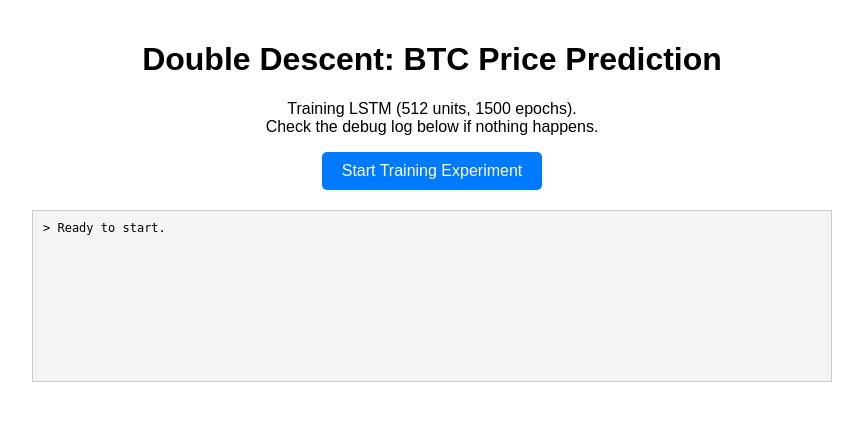
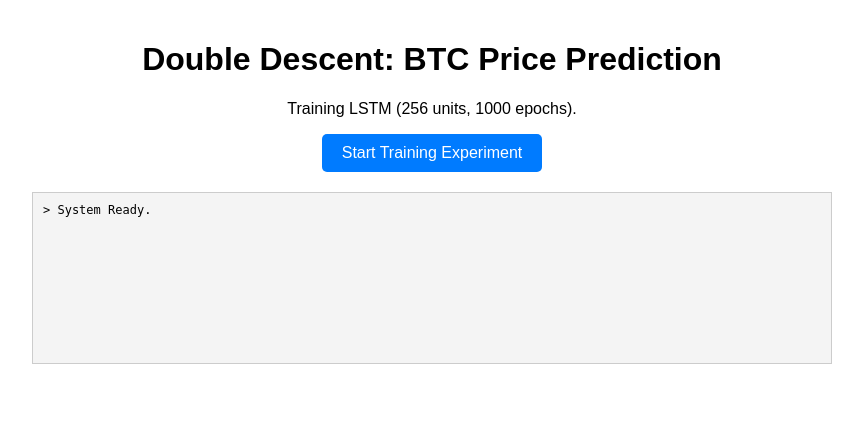
Before and after one commit to constantinbender51-cmyk/Workspace, a Flask app: page / in a window 1280 px wide. Shown: the top 421 px of the page, without its empty margins (208-1071 px from the left). Run offline with Flask 3, Linux system fonts and the light colour scheme.

Commit message:
Update index.html

```diff
--- a/templates/index.html
+++ b/templates/index.html
@@ -3,13 +3,14 @@
 <head>
     <meta charset="UTF-8">
     <meta name="viewport" content="width=device-width, initial-scale=1.0">
-    <title>BTC Double Descent (Debug Mode)</title>
+    <title>BTC Double Descent (Detailed Mode)</title>
     <style>
         body { font-family: sans-serif; max-width: 800px; margin: 0 auto; padding: 20px; }
         .container { text-align: center; }
         #progress-container { display: none; margin: 20px 0; }
         progress { width: 100%; height: 30px; }
         .stats { display: flex; justify-content: space-around; margin-top: 10px; font-size: 0.9em; color: #555; }
+        .sub-stats { font-size: 0.8em; color: #888; margin-top: 5px; }
         button { padding: 10px 20px; font-size: 16px; cursor: pointer; background-color: #007bff; color: white; border: none; border-radius: 5px; }
         button:disabled { background-color: #ccc; }
         #result-container { margin-top: 30px; display: none; }
@@ -32,8 +33,7 @@
     <div class="container">
         <h1>Double Descent: BTC Price Prediction</h1>
         <p>
-            Training LSTM (512 units, 1500 epochs).
-            <br>Check the debug log below if nothing happens.
+            Training LSTM (256 units, 1000 epochs).
         </p>
 
         <button id="startBtn" onclick="startTraining()">Start Training Experiment</button>
@@ -42,9 +42,12 @@
             <h3>Training in Progress...</h3>
             <progress id="progressBar" value="0" max="100"></progress>
             <div class="stats">
-                <span id="epochStatus">Epoch: 0 / 1500</span>
-                <span id="lossStatus">Train Loss: --</span>
-                <span id="valLossStatus">Test Loss: --</span>
+                <span id="epochStatus">Epoch: 0 / 1000</span>
+                <span id="lossStatus">Loss: --</span>
+            </div>
+            <div class="sub-stats">
+                <span id="batchStatus">Batch: 0 / --</span> |
+                <span id="heartbeat">Last Update: --</span>
             </div>
         </div>
 
@@ -57,7 +60,7 @@
         <div id="errorMsg" class="error"></div>
 
         <div class="debug-console" id="debugConsole">
-            <div>> Ready to start.</div>
+            <div>> System Ready.</div>
         </div>
     </div>
 
@@ -74,7 +77,7 @@
         }
 
         async function startTraining() {
-            log("Button clicked. Initializing...");
+            log("Initializing training request...");
 
             const btn = document.getElementById('startBtn');
             const progressContainer = document.getElementById('progress-container');
@@ -88,27 +91,19 @@
             errorMsg.innerText = "";
 
             try {
-                log("Sending POST to /start_training...");
                 const response = await fetch('/start_training', {
                     method: 'POST',
                     headers: { 'Content-Type': 'application/json' }
                 });
 
-                log(`Response received. Status: ${response.status}`);
-
-                if (!response.ok) {
-                    throw new Error(`HTTP error! status: ${response.status}`);
-                }
-
                 const data = await response.json();
-                log(`Data received: ${JSON.stringify(data)}`);
 
                 if (data.status === 'started' || data.status === 'already_running') {
                     progressContainer.style.display = 'block';
-                    log("Starting polling interval...");
+                    log("Training started/resumed. Polling for status...");
                     pollInterval = setInterval(checkStatus, 1000);
                 } else {
-                    throw new Error("Server returned unexpected status: " + data.status);
+                    throw new Error("Server status: " + data.status);
                 }
             } catch (e) {
                 log("ERROR: " + e.message);
@@ -122,25 +117,27 @@
         async function checkStatus() {
             try {
                 const response = await fetch('/status');
-                if (!response.ok) {
-                    log(`Polling failed: ${response.status}`);
-                    return;
-                }
                 const data = await response.json();
 
                 if (data.status === 'training') {
+                    // Update main progress bar
                     document.getElementById('progressBar').value = data.progress;
                     document.getElementById('epochStatus').innerText = `Epoch: ${data.epoch} / ${data.total_epochs}`;
 
+                    // Update granular stats
                     if (data.current_train_loss) {
-                        document.getElementById('lossStatus').innerText = `Train Loss: ${data.current_train_loss.toExponential(4)}`;
+                        document.getElementById('lossStatus').innerText = `Loss: ${data.current_train_loss.toExponential(4)}`;
                     }
-                    if (data.current_val_loss) {
-                        document.getElementById('valLossStatus').innerText = `Test Loss: ${data.current_val_loss.toExponential(4)}`;
+                    if (data.batch) {
+                         document.getElementById('batchStatus').innerText = `Batch: ${data.batch} / ${data.total_batches}`;
                     }
 
+                    // Update heartbeat
+                    const now = new Date();
+                    document.getElementById('heartbeat').innerText = `Last Update: ${now.toLocaleTimeString()}`;
+
                 } else if (data.status === 'completed') {
-                    log("Training completed!");
+                    log("Training completed successfully.");
                     clearInterval(pollInterval);
                     document.getElementById('progress-container').style.display = 'none';
                     document.getElementById('startBtn').innerText = "Run Again";
@@ -151,7 +148,7 @@
                     document.getElementById('result-container').style.display = 'block';
 
                 } else if (data.status === 'error') {
-                    log("Server reported error: " + data.error);
+                    log("TRAINING FAILED: " + data.error);
                     clearInterval(pollInterval);
                     document.getElementById('startBtn').disabled = false;
                     document.getElementById('errorMsg').innerText = "Server Error: " + data.error;
```
